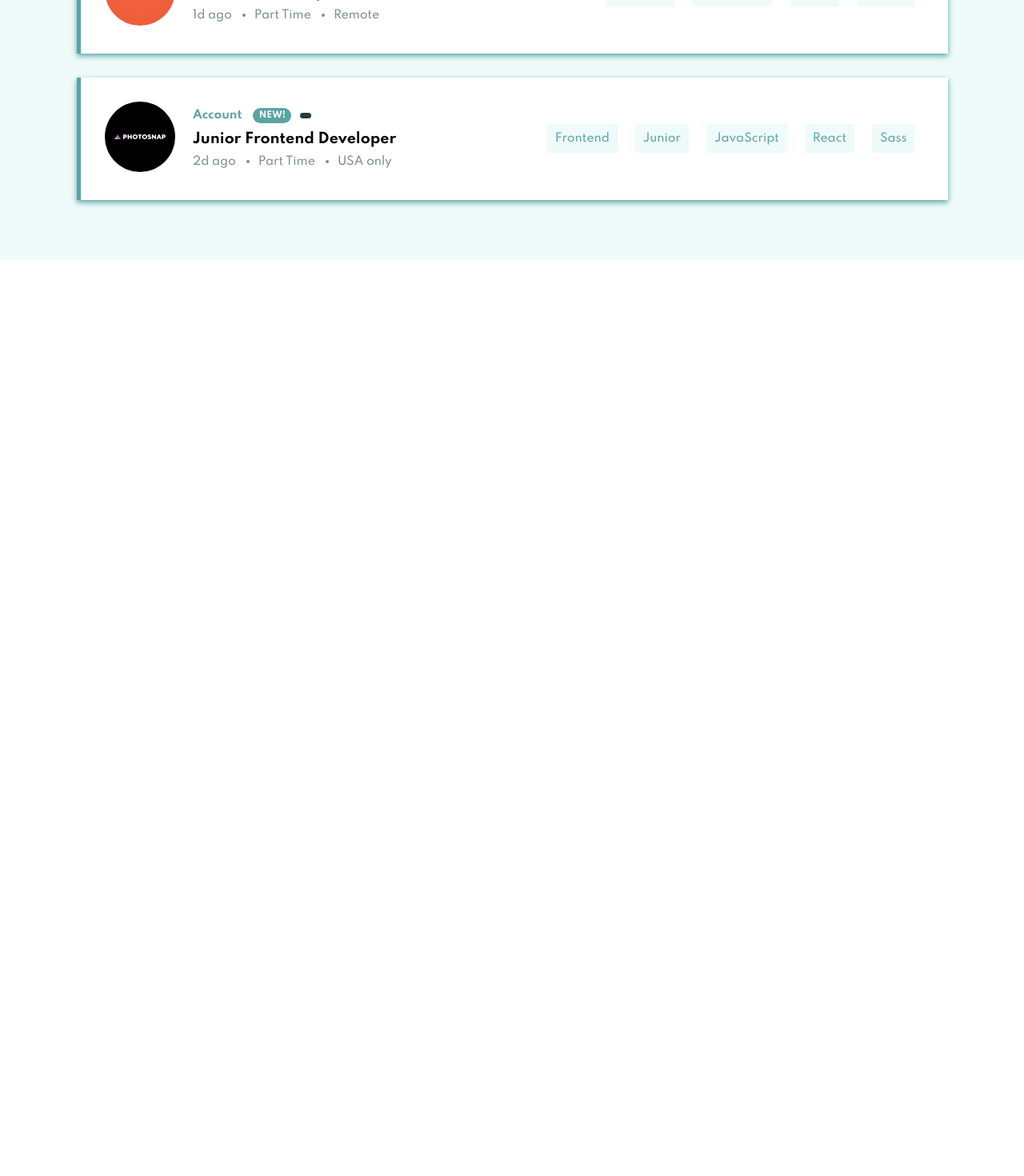
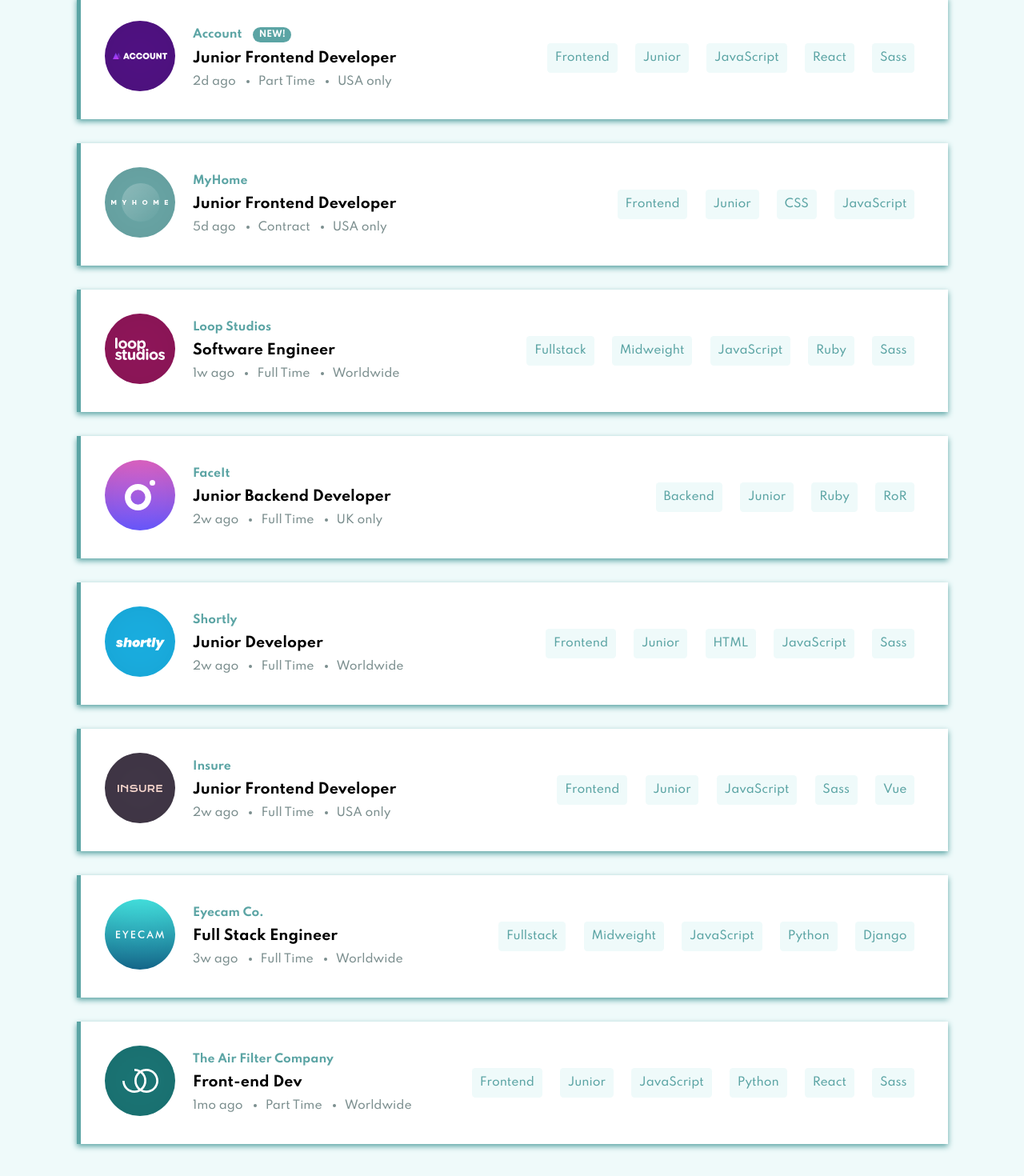
Before and after one commit to macluiggy/static-job-listings-master, a React (Create React App) app: page / in a window 1280 px wide. Shown: the part 600-2070 px from the top of the page at 80% size. Before the commit the page ends 925 px from the top, so only its background shows below. Built offline with nearby package versions, Linux system fonts and the light colour scheme.

Commit message:
casi terminado

```diff
--- a/src/components/css/template.css
+++ b/src/components/css/template.css
@@ -19,19 +19,31 @@ header {
   background-color: var(--Desaturated_Dark_Cyan);
 }
 
+@media screen and (max-width: 800px) {
+  header {
+    background-image: url("../images/bg-header-mobile.svg");
+    background-position: right center;
+    background-size: 100%;
+  }
+}
 main {
   background-color: var(--Light_Grayish_Cyan_Background);
-  padding: 3em 0;
+  padding: 3em 0 3em 0;
+  position: relative;
 }
 main .filter_container {
-  border: solid red;
+  border-radius: 1em;
   width: 80%;
   margin: auto;
   background-color: white;
-  display: flex;
+  display: none;
   align-items: center;
   justify-content: space-between;
   padding: 1em 2em;
+  position: absolute;
+  top: -50px;
+  margin: auto;
+  left: 7.5%;
 }
 main .filter_container .skills2 {
   margin: 0;
@@ -39,25 +51,16 @@ main .filter_container .skills2 {
   align-items: center;
   list-style-type: none;
   padding: 0;
+  flex-wrap: wrap;
 }
 main .filter_container .skills2 li {
-  margin: 0 0.7em 0 0;
-  padding: 0.7em;
+  margin: 0.7em 0.7em 0 0;
+  padding: 0.5em;
   background-color: var(--Light_Grayish_Cyan_Background);
   color: var(--Desaturated_Dark_Cyan);
   font-size: 0.9333333333em;
   display: flex;
   align-items: center;
-}
-main .filter_container .skills2 li .X {
-  padding: 0.6em;
-  cursor: pointer;
-  color: white;
-  background-color: var(--Desaturated_Dark_Cyan);
-  transition: 0.3s background-color;
-}
-main .filter_container .skills2 li .X:hover {
-  background-color: var(--Very_Dark_Grayish_Cyan);
 }
 main .filter_container .clear {
   cursor: pointer;
@@ -80,7 +83,25 @@ main #one {
 main #two {
   display: flex;
 }
-main #three {
+main #four {
+  display: flex;
+}
+main #five {
+  display: flex;
+}
+main #six {
+  display: flex;
+}
+main #seven {
+  display: flex;
+}
+main #eight {
+  display: flex;
+}
+main #nine {
+  display: flex;
+}
+main #ten {
   display: flex;
 }
 
@@ -148,6 +169,11 @@ main #three {
 .items .logo_description .description h4 {
   margin: 0.3em 0;
   font-size: 1.16em;
+  cursor: pointer;
+  transition: color 0.3s;
+}
+.items .logo_description .description h4:hover {
+  color: var(--Desaturated_Dark_Cyan);
 }
 .items .logo_description .description .time_location {
   margin: 0.3em 0;
@@ -176,6 +202,45 @@ main #three {
   color: var(--Desaturated_Dark_Cyan);
   font-size: 0.9333333333em;
   cursor: pointer;
+  border-radius: 0.3em;
+  transition: background-color 0.3s, color 0.3s;
+}
+.items .skills li:hover {
+  background-color: var(--Desaturated_Dark_Cyan);
+  color: var(--Light_Grayish_Cyan_Background);
+}
+
+@media screen and (max-width: 1000px) {
+  main .items {
+    flex-direction: column;
+    margin-bottom: 60px;
+  }
+  main .items .logo_description {
+    position: relative;
+  }
+  main .items .logo_description .logo {
+    position: absolute;
+    top: -70px;
+  }
+  main .items .logo_description .logo img {
+    width: 80%;
+  }
+  main .items .logo_description .description .logo_name {
+    flex-wrap: wrap;
+  }
+  main .items .logo_description .description .logo_name .logo_name_span {
+    font-size: 1.2em;
+  }
+  main .items .logo_description .description .logo_name .new {
+    font-size: 1.09em;
+  }
+  main .items .logo_description .description .logo_name .featured {
+    font-size: 1.09em;
+  }
+  main .items .skills {
+    flex-wrap: wrap;
+    border-top: solid 1px;
+  }
 }
 
 /*# sourceMappingURL=template.css.map */
--- a/src/components/main.js
+++ b/src/components/main.js
@@ -4,6 +4,14 @@ import { $$, $, p } from './functions.js'
 //images
 import photosnap from './images/photosnap.svg';
 import manage from './images/manage.svg';
+import account from './images/account.svg';
+import myHome from './images/myhome.svg';
+import loopStudios from './images/loop-studios.svg';
+import facelt from './images/faceit.svg';
+import shortly from './images/shortly.svg';
+import insure from './images/insure.svg';
+import eyecam from './images/eyecam-co.svg'
+import theAirFilterCompany from './images/the-air-filter-company.svg';
 
 import Filter from './Filter';
 
@@ -38,8 +46,8 @@ export default class Main extends Component {
         skills: [],
         cardContainer: "items item1",
         none: "none",
-        sections: ["one", 'two', "three"],
-        sectionsFixed: ['one', "two", 'three']
+        sections: ["one", 'two', "three", 'four', 'five', "six", 'seven', 'eight', 'nine', 'ten'],
+        sectionsFixed: ['one', "two", 'three', 'four', 'five', "six", 'seven', 'eight', 'nine', 'ten']
     }
 
 
@@ -68,7 +76,9 @@ export default class Main extends Component {
 
         }*/
         //llama otra funcion
-        this.filterContainer(skill)
+        this.filterContainer(skill);
+
+    	this.showSkillsContainer();
     }
 
     filterContainer = (skill) => {
@@ -134,27 +144,7 @@ export default class Main extends Component {
     		skills: []
     	})
     	this.show();
-    }
-
-    clearItem = (e) => {
-    	let item = e.target.parentNode.firstChild.innerText;
-    	//p(item);
-    	let index = this.state.skills.indexOf(item);
-    	//p(index)
-    	if (index > -1) {
-    		// statement
-    		let removedSkill = this.state.skills.splice(index, 1)
-    		p(`item removido: ${removedSkill}`)
-    		this.setState({
-    			skills: this.state.skills
-    		})
-    		this.showItem(item)
-    	}
-    	//p(this.state.skills)
-
-
-
-
+    	this.hideSkillsContainer();
     }
 
     show = () => {
@@ -163,33 +153,13 @@ export default class Main extends Component {
     	}
     }
 
-    showItem = (removedSkill) => {
-
-    	let array = this.props.data
-    	for(let i = 0, length1 = array.length; i < length1; i++){
-    		let person = array[i];
-    		const arrSinLimites = [person.role, person.level, ...person.languages, ...person.tools];
-    		const arr1 = [...new Set(arrSinLimites)];
-    		arr1.map(el => {
-    			if (el == removedSkill) {
-    				this.state.sections[i] = this.state.sectionsFixed[i];
-    			} else {
-    				let one = typeof removedSkill;
-    				let two = typeof el;
-    				p(`el elemento ${one} no coincide con ${two}`);
-    			}
-    		})
-    		/*let index = arr1.indexOf(removedSkill);
-
-    		if (index > -1) {
-    			// statement
-    			p('elemento encontrado en ' + index )
-    			this.state.sections[i] = this.state.sectionsFixed[i];
-    		} else {
-    			p(`no se encontro ${removedSkill} en ${arr1}`)
-    		}*/
-    	}
-
+    hideSkillsContainer = () => {
+    	let skillsContainer = $('.filter_container');
+    	skillsContainer.style.display = 'none';
+    }
+    showSkillsContainer = () => {
+    	let skillsContainer = $('.filter_container');
+    	skillsContainer.style.display = 'flex';
     }
 
     render() {
@@ -201,16 +171,10 @@ export default class Main extends Component {
         return (<main>
 			<div className='filter_container'>
 				<ul className="skills2">
-                	<li className="role" ><p>Froxxntendrr</p><span className="X">X</span></li>
-                	<li className="level"><p>Senxxiorrr</p></li>
                 	{[...new Set(this.state.skills)].map(skill => {
                 		count++;
                 		return <li key={count}>
                 		<p>{skill}</p>
-                		<span
-                		className="X"
-                		onClick={this.clearItem}>
-                		X</span>
                 		</li>;
                 	})}
             	</ul>
@@ -272,13 +236,12 @@ export default class Main extends Component {
         <section id={this.state.sections[2]} className={this.state.cardContainer}>
             <div className="logo_description">
                 <figure className="logo">
-                    <img src={photosnap} alt="photosnap logo" />
+                    <img src={account} alt="photosnap logo" />
                 </figure>
                 <article className="description">
                     <div className="logo_name">
                         <span className="logo_name_span">Account</span>
                         <span className="new">New!</span>
-                        <span className="featured"></span>
                     </div>
                     <h4>Junior Frontend Developer</h4>
                     <ul className="time_location">
@@ -296,6 +259,180 @@ export default class Main extends Component {
                 <li className="tools" onClick={this.filterSkill}>Sass</li>
             </ul>
         </section>
+        <section id={this.state.sections[3]} className={this.state.cardContainer}>
+            <div className="logo_description">
+                <figure className="logo">
+                    <img src={myHome} />
+                </figure>
+                <article class="description">
+                    <div class="logo_name">
+                        <span className="logo_name_span">MyHome</span>
+                    </div>
+                    <h4>Junior Frontend Developer</h4>
+                    <ul className="time_location">
+                        <li>5d ago</li>
+                        <li>Contract</li>
+                        <li>USA only</li>
+                    </ul>
+                </article>
+            </div>
+            <ul className="skills">
+                <li className="role" onClick={this.filterSkill}>Frontend</li>
+                <li className="level" onClick={this.filterSkill}>Junior</li>
+                <li className="languages" onClick={this.filterSkill}>CSS</li>
+                <li className="languages" onClick={this.filterSkill}>JavaScript</li>
+            </ul>
+        </section>
+        <section id={this.state.sections[4]} className={this.state.cardContainer}>
+            <div className="logo_description">
+                <figure className="logo">
+                    <img src={loopStudios} />
+                </figure>
+                <article class="description">
+                    <div class="logo_name">
+                        <span className="logo_name_span">Loop Studios</span>
+                    </div>
+                    <h4>Software Engineer</h4>
+                    <ul className="time_location">
+                        <li>1w ago</li>
+                        <li>Full Time</li>
+                        <li>Worldwide</li>
+                    </ul>
+                </article>
+            </div>
+            <ul className="skills">
+                <li className="role" onClick={this.filterSkill}>Fullstack</li>
+                <li className="level" onClick={this.filterSkill}>Midweight</li>
+                <li className="languages" onClick={this.filterSkill}>JavaScript</li>
+                <li className="languages" onClick={this.filterSkill}>Ruby</li>
+                <li className="tools" onClick={this.filterSkill}>Sass</li>
+            </ul>
+        </section>
+        <section id={this.state.sections[5]} className={this.state.cardContainer}>
+            <div className="logo_description">
+                <figure className="logo">
+                    <img src={facelt} />
+                </figure>
+                <article class="description">
+                    <div class="logo_name">
+                        <span className="logo_name_span">FaceIt</span>
+                    </div>
+                    <h4>Junior Backend Developer</h4>
+                    <ul className="time_location">
+                        <li>2w ago</li>
+                        <li>Full Time</li>
+                        <li>UK only</li>
+                    </ul>
+                </article>
+            </div>
+            <ul className="skills">
+                <li className="role" onClick={this.filterSkill}>Backend</li>
+                <li className="level" onClick={this.filterSkill}>Junior</li>
+                <li className="languages" onClick={this.filterSkill}>Ruby</li>
+                <li className="tools" onClick={this.filterSkill}>RoR</li>
+            </ul>
+        </section>
+        <section id={this.state.sections[6]} className={this.state.cardContainer}>
+            <div className="logo_description">
+                <figure className="logo">
+                    <img src={shortly} />
+                </figure>
+                <article class="description">
+                    <div class="logo_name">
+                        <span className="logo_name_span">Shortly</span>
+                    </div>
+                    <h4>Junior Developer</h4>
+                    <ul className="time_location">
+                        <li>2w ago</li>
+                        <li>Full Time</li>
+                        <li>Worldwide</li>
+                    </ul>
+                </article>
+            </div>
+            <ul className="skills">
+                <li className="role" onClick={this.filterSkill}>Frontend</li>
+                <li className="level" onClick={this.filterSkill}>Junior</li>
+                <li className="languages" onClick={this.filterSkill}>HTML</li>
+                <li className="languages" onClick={this.filterSkill}>JavaScript</li>
+                <li className="tools" onClick={this.filterSkill}>Sass</li>
+            </ul>
+        </section>
+        <section id={this.state.sections[7]} className={this.state.cardContainer}>
+            <div className="logo_description">
+                <figure className="logo">
+                    <img src={insure} />
+                </figure>
+                <article class="description">
+                    <div class="logo_name">
+                        <span className="logo_name_span">Insure</span>
+                    </div>
+                    <h4>Junior Frontend Developer</h4>
+                    <ul className="time_location">
+                        <li>2w ago</li>
+                        <li>Full Time</li>
+                        <li>USA only</li>
+                    </ul>
+                </article>
+            </div>
+            <ul className="skills">
+                <li className="role" onClick={this.filterSkill}>Frontend</li>
+                <li className="level" onClick={this.filterSkill}>Junior</li>
+                <li className="languages" onClick={this.filterSkill}>JavaScript</li>
+                <li className="tools" onClick={this.filterSkill}>Sass</li>
+                <li className="tools" onClick={this.filterSkill}>Vue</li>
+            </ul>
+        </section>
+        <section id={this.state.sections[8]} className={this.state.cardContainer}>
+            <div className="logo_description">
+                <figure className="logo">
+                    <img src={eyecam} />
+                </figure>
+                <article class="description">
+                    <div class="logo_name">
+                        <span className="logo_name_span">Eyecam Co.</span>
+                    </div>
+                    <h4>Full Stack Engineer</h4>
+                    <ul className="time_location">
+                        <li>3w ago</li>
+                        <li>Full Time</li>
+                        <li>Worldwide</li>
+                    </ul>
+                </article>
+            </div>
+            <ul className="skills">
+                <li className="role" onClick={this.filterSkill}>Fullstack</li>
+                <li className="level" onClick={this.filterSkill}>Midweight</li>
+                <li className="languages" onClick={this.filterSkill}>JavaScript</li>
+                <li className="languages" onClick={this.filterSkill}>Python</li>
+                <li className="tools" onClick={this.filterSkill}>Django</li>
+            </ul>
+        </section>
+        <section id={this.state.sections[9]} className={this.state.cardContainer}>
+            <div className="logo_description">
+                <figure className="logo">
+                    <img src={theAirFilterCompany} />
+                </figure>
+                <article class="description">
+                    <div class="logo_name">
+                        <span className="logo_name_span">The Air Filter Company</span>
+                    </div>
+                    <h4>Front-end Dev</h4>
+                    <ul className="time_location">
+                        <li>1mo ago</li>
+                        <li>Part Time</li>
+                        <li>Worldwide</li>
+                    </ul>
+                </article>
+            </div>
+            <ul className="skills">
+                <li className="role" onClick={this.filterSkill}>Frontend</li>
+                <li className="level" onClick={this.filterSkill}>Junior</li>
+                <li className="languages" onClick={this.filterSkill}>JavaScript</li>
+                <li className="languages" onClick={this.filterSkill}>Python</li>
+                <li className="tools" onClick={this.filterSkill}>React</li>
+                <li className="tools" onClick={this.filterSkill}>Sass</li>
+            </ul>
+        </section>
 		</main>)
     }
 }
--- a/src/components/sass/_main.scss
+++ b/src/components/sass/_main.scss
@@ -2,17 +2,23 @@
 
 main {
     background-color: var(--Light_Grayish_Cyan_Background);
-    padding: 3em 0;
+    padding: 3em 0 3em 0;
+    position: relative;
 
     .filter_container {
-        @include border(red);
+        //@include border(red);
+        border-radius: 1em;
         width: 80%;
         margin: auto;
         background-color: white;
-        display: flex;
+        display: none;
         align-items: center;
         justify-content: space-between;
         padding: 1em 2em;
+        position: absolute;
+        top: -50px;
+        margin: auto;
+        left: 7.5%;
 
         .skills2 {
             //@include border(yellow);
@@ -21,25 +27,16 @@ main {
             align-items: center;
             list-style-type: none;
             padding: 0;
+        	flex-wrap: wrap;
 
             li {
-                margin: 0 0.7em 0 0;
-                padding: 0.7em;
+                margin: 0.7em 0.7em 0 0;
+                padding: 0.5em;
                 background-color: var(--Light_Grayish_Cyan_Background);
                 color: var(--Desaturated_Dark_Cyan);
                 font-size: 0.93333333333333333em;
                 display: flex;
                 align-items: center;
-                .X {
-                	padding: 0.6em;
-                	cursor: pointer;
-                	color: white;
-                	background-color: var(--Desaturated_Dark_Cyan);
-                	transition: 0.3s background-color;
-                }
-                .X:hover {
-                	background-color: var(--Very_Dark_Grayish_Cyan);
-                }
             }
         }
         .clear {
@@ -65,7 +62,25 @@ main {
     #two {
     	display: flex;
     }
-    #three {
+    #four {
+    	display: flex;
+    }
+    #five {
+    	display: flex;
+    }
+    #six {
+    	display: flex;
+    }
+    #seven {
+    	display: flex;
+    }
+    #eight {
+    	display: flex;
+    }
+    #nine {
+    	display: flex;
+    }
+    #ten {
     	display: flex;
     }
 }
@@ -110,7 +125,6 @@ main {
                 align-items: center;
                 //@include border(red);
                 margin: 0.3em 0;
-
                 span {
                     margin-right: 1em;
                 }
@@ -146,6 +160,11 @@ main {
                 //@include border(orange);
                 margin: 0.3em 0;
                 font-size: 1.16em;
+                cursor: pointer;
+                transition: color 0.3s;
+            }
+            h4:hover {
+            	color: var(--Desaturated_Dark_Cyan);
             }
 
             .time_location {
@@ -182,6 +201,49 @@ main {
             color: var(--Desaturated_Dark_Cyan);
             font-size: 0.93333333333333333em;
             cursor: pointer;
+            border-radius: 0.3em;
+            transition: background-color 0.3s, color 0.3s;
+        }
+        li:hover {
+        	background-color: var(--Desaturated_Dark_Cyan);
+        	color: var(--Light_Grayish_Cyan_Background);
         }
     }
 }
+
+@media screen and (max-width: 1000px) {
+	main {
+		.items {
+			flex-direction: column;
+			margin-bottom: 60px;
+			.logo_description {
+				position: relative;
+				.logo {
+					position: absolute;
+					top: -70px;
+					img {
+						width: 80%;
+					}
+				}
+				.description {
+					.logo_name {
+						flex-wrap: wrap;
+						.logo_name_span {
+							font-size: 1.2em;
+						}
+						.new {
+							font-size: 1.09em;
+						}
+						.featured {
+							font-size: 1.09em;
+						}
+					}
+				}
+			}
+			.skills {
+				flex-wrap: wrap;
+				border-top: solid 1px;
+			}
+		}
+	}
+}
```
Also changed, not shown: src/components/sass/_header.scss (+8 -0 lines), 1 other file (tests, documents, lock files or other folders).
